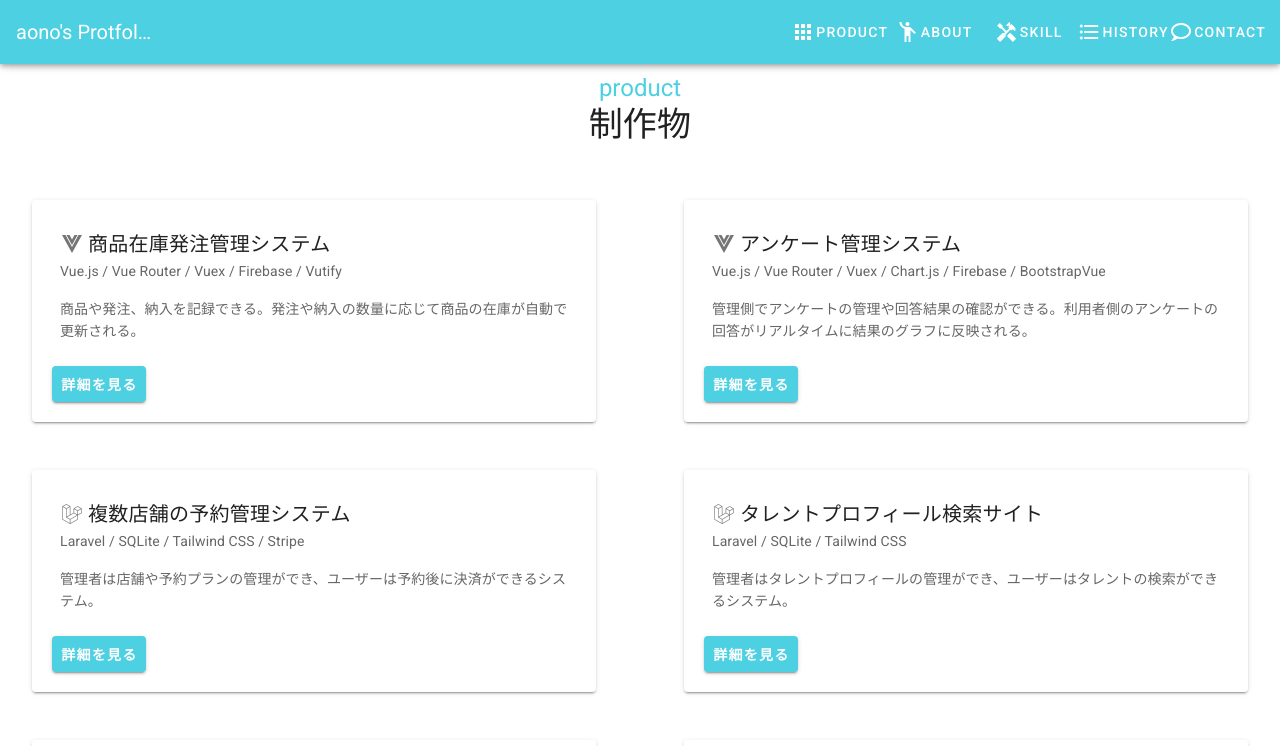
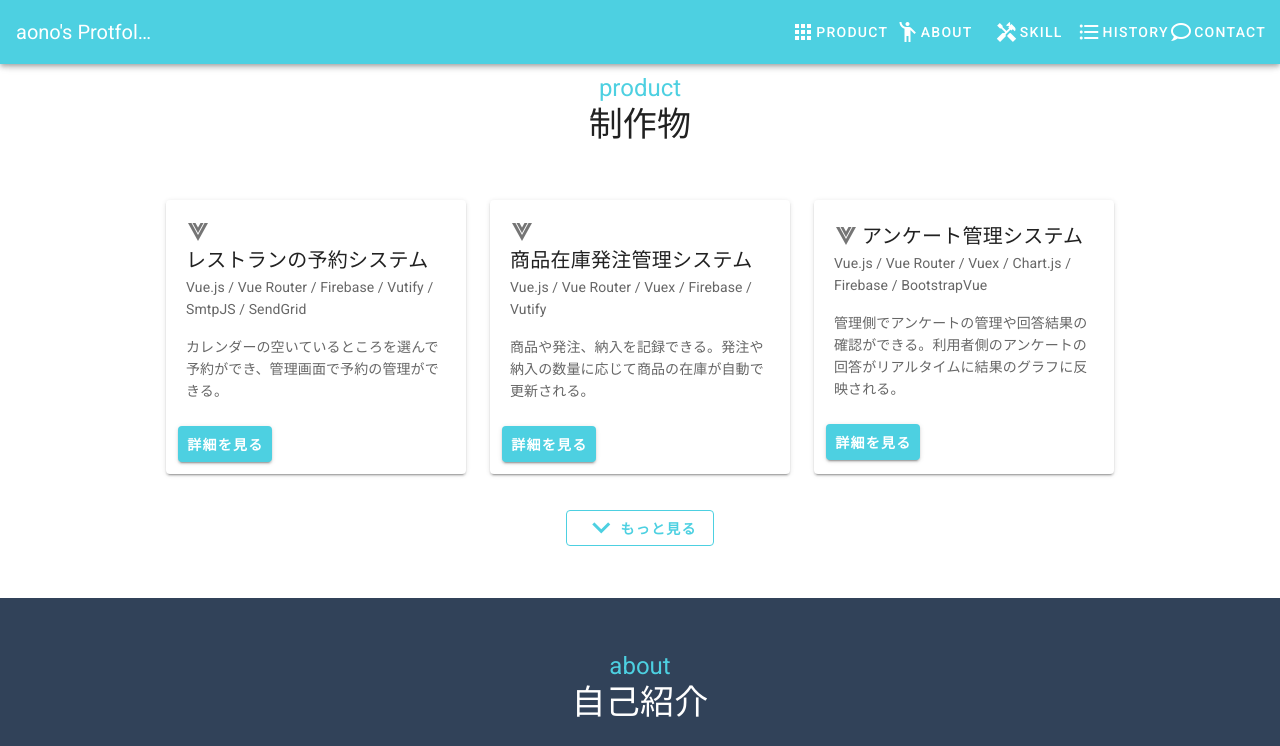
Before and after one commit to t-aono/aonos-portfolio, a Vue app: page / in a window 1280 px wide. Shown: the top 746 px of the page. Built offline with nearby package versions, Linux system fonts and the light colour scheme.

Commit message:
make restaurant reservation

```diff
--- a/src/components/Contact.vue
+++ b/src/components/Contact.vue
@@ -4,7 +4,7 @@
       <div class="text-h5 mb-0 main-color-txt" id="contact">contact</div>
       <div class="text-h4 mb-5">お問い合わせ</div>
       <v-container>
-        <p class="mb-10">制作のご依頼やご相談は、下記の SNS またはクラウドソーシングサイトからお願い致します。</p>
+        <p class="mb-10">制作のご依頼やご相談は、下記のクラウドソーシングサイトまたは SNS からお願い致します。</p>
         <v-row align="center" justify="center">
           <v-btn
             v-for="item in links" :key="item.name"
@@ -28,16 +28,6 @@ export default {
       mainColor: '#4dd0e1',
       links: [
         {
-          icon: 'mdi-twitter',
-          name: 'Twitter',
-          url: 'https://twitter.com/aonoweb'
-        },
-        {
-          icon: 'mdi-facebook',
-          name: 'Facebook',
-          url: 'https://www.facebook.com/Aono-Web-Develop-120591110218139/'
-        },
-        {
           icon: 'mdi-web',
           name: 'ココナラ',
           url: 'https://profile.coconala.com/users/1506663'
@@ -52,6 +42,16 @@ export default {
           name: 'ランサーズ',
           url: 'https://www.lancers.jp/profile/krm50'
         },
+        {
+          icon: 'mdi-twitter',
+          name: 'Twitter',
+          url: 'https://twitter.com/aonoweb'
+        },
+        {
+          icon: 'mdi-facebook',
+          name: 'Facebook',
+          url: 'https://www.facebook.com/Aono-Web-Develop-120591110218139/'
+        },
       ]
     }
   }
--- a/src/components/Product.vue
+++ b/src/components/Product.vue
@@ -5,9 +5,10 @@
       <div class="text-h4 mb-5">制作物</div>
     </v-col>
 
-    <v-col v-for="item in items" :key="item.title" cols="12" md="6">
+    <v-col cols="12">
       <v-container>
-        <v-card class="mx-5 pa-3 text-left">
+        <v-row justify="center">
+          <v-card v-for="(item, index) in items" :key="index" v-show="index < itemCount" class="ma-3 pa-1 text-left" width="300">
             <v-card-title
               ><v-icon class="mr-1">{{ item.icon }}</v-icon
               >{{ item.title }}</v-card-title
@@ -20,7 +21,17 @@
               </v-btn>
             </v-card-actions>
           </v-card>
+        </v-row>
       </v-container>
+    </v-col>
+
+    <v-col cols="12">
+      <v-btn outlined color="#4dd0e1" class="more-btn" @click="more" v-if="toggle === 'more'">
+        <v-icon large>mdi-chevron-down</v-icon>もっと見る
+      </v-btn>
+      <v-btn outlined color="#4dd0e1" class="more-btn" @click="close" v-else>
+        <v-icon large>mdi-chevron-up</v-icon>閉じる
+      </v-btn>
     </v-col>
   </v-row>
 </template>
@@ -29,7 +40,17 @@
 export default {
   data() {
     return {
+      itemCount: 3,
+      toggle: 'more',
       items: [
+        {
+          title: "レストランの予約システム",
+          icon: "mdi-vuejs",
+          tool: "Vue.js / Vue Router / Firebase / Vutify / SmtpJS / SendGrid",
+          summary:
+            "カレンダーの空いているところを選んで予約ができ、管理画面で予約の管理ができる。",
+          link: "",
+        },
         {
           title: "商品在庫発注管理システム",
           icon: "mdi-vuejs",
@@ -59,7 +80,7 @@ export default {
           icon: "mdi-laravel",
           tool: "Laravel / SQLite / Tailwind CSS",
           summary:
-            "管理者はタレントプロフィールの管理ができ、ユーザーはタレントの検索ができるシステム。",
+            "管理者はタレントプロフィールの登録・変種・削除ができ、ユーザーはタレントの検索ができる。",
           link: "https://ossified-elephant-7c0.notion.site/f2cfe40274aa422fbeaa0e1aaf1c4aa6",
         },
         {
@@ -67,7 +88,7 @@ export default {
           icon: "mdi-laravel",
           tool: "Laravel / SQLite / Tailwind CSS",
           summary:
-            "Googleカレンダーのある予定を取得して講師に一括依頼できるシステム。",
+            "Googleカレンダーのある予定を取得して表示。事前に登録した講師に一括依頼できる。",
           link: "https://ossified-elephant-7c0.notion.site/3bb11303ed594ec5970ebd8ff5474321",
         },
         {
@@ -101,6 +122,14 @@ export default {
     onLoad(frame) {
       this.myIframe = frame.contentWindow;
     },
+    more() {
+      this.itemCount = this.items.length;
+      this.toggle = 'close';
+    },
+    close() {
+      this.itemCount = 3;
+      this.toggle = 'more';
+    },
   },
 };
 </script>
@@ -117,4 +146,7 @@ h2 {
   color: #fff;
   font-weight: bold;
 }
+.more-btn {
+  font-weight: bold;
+}
 </style>
```
Lines whose indentation alone changed are shown as unchanged.
